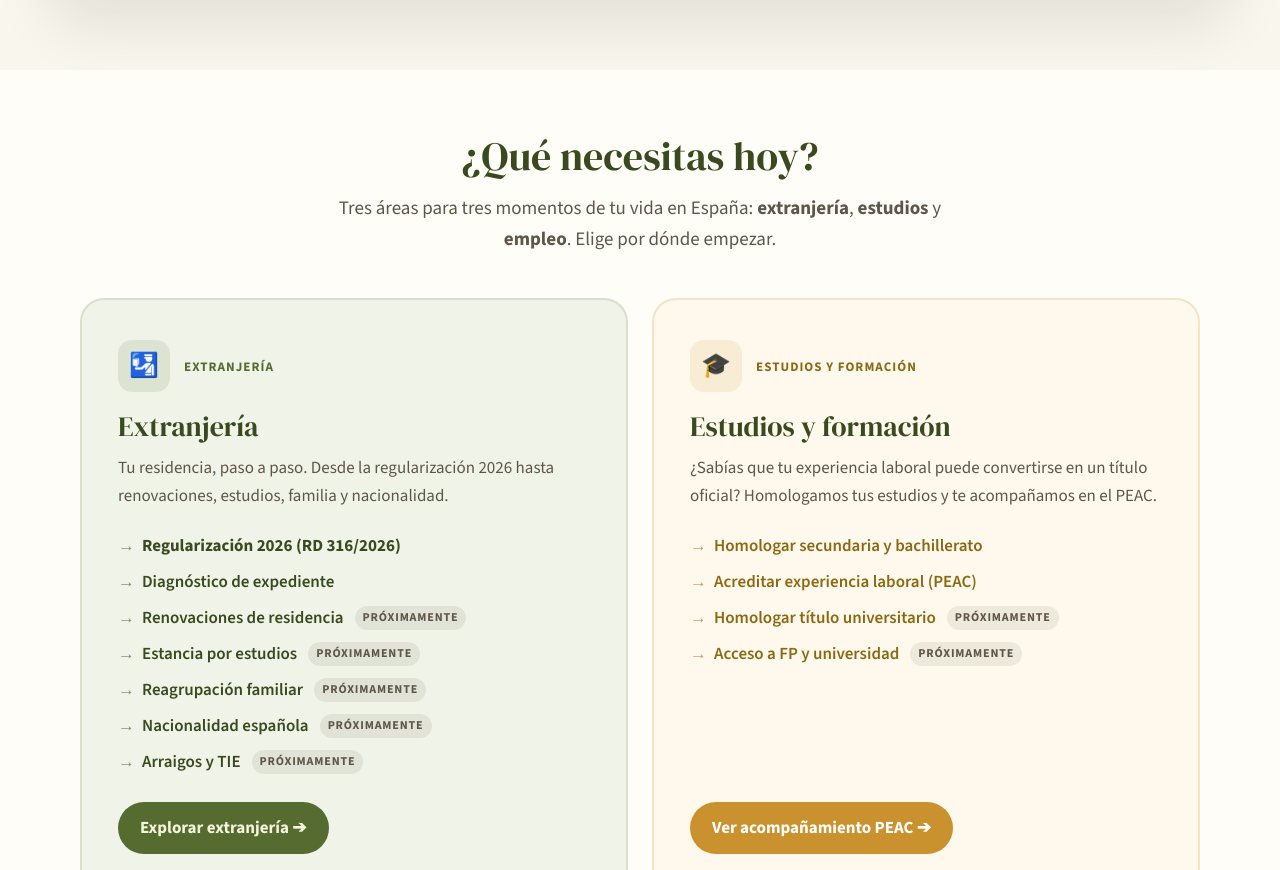
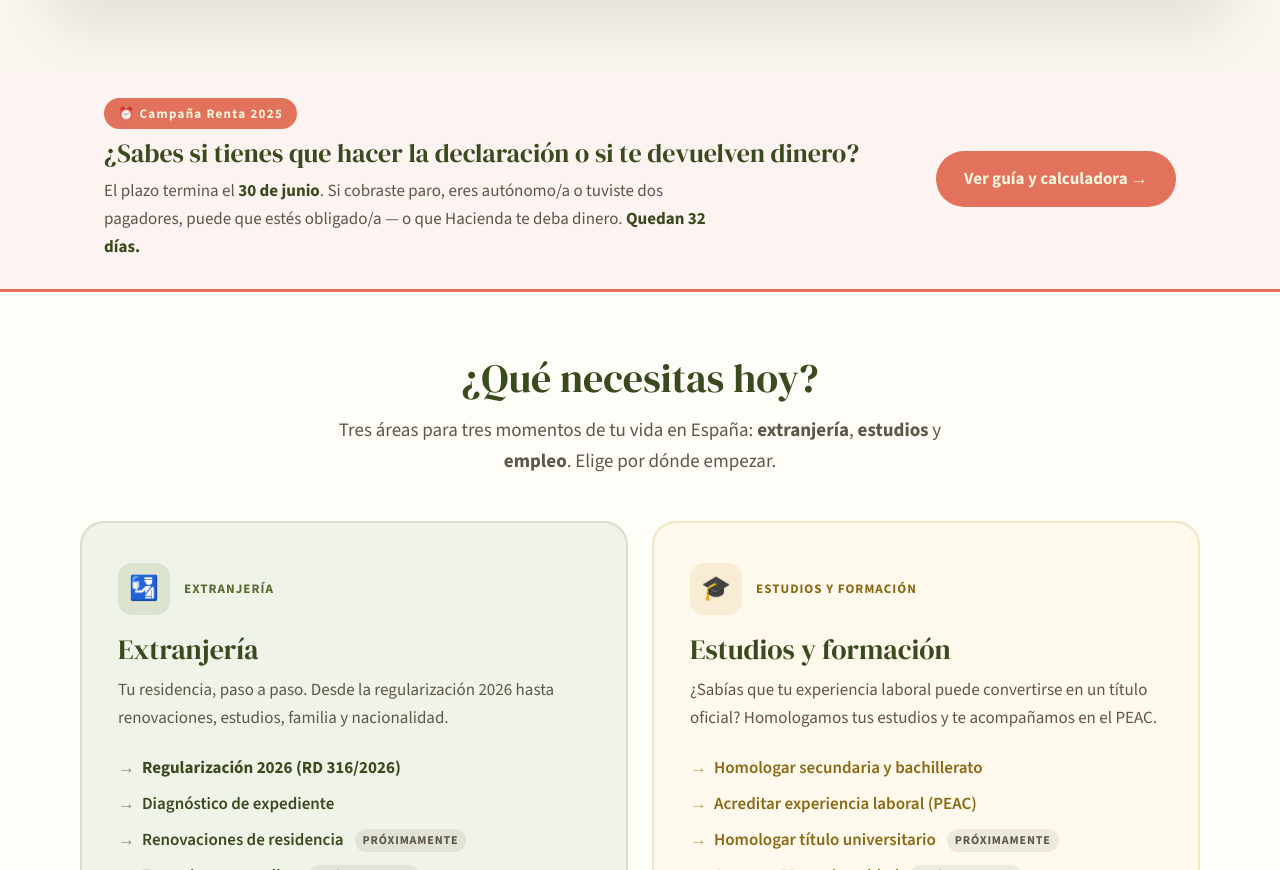
Before and after one commit to noranuzar/gestionaseguro, a plain HTML site: page index.html in a window 1280 px wide. Shown: the part 1158-2028 px from the top of the page. Drawn offline with nearby package versions, Linux system fonts and the light colour scheme.

Commit message:
Update index.html

```diff
--- a/index.html
+++ b/index.html
@@ -1980,6 +1980,17 @@ Información, herramientas útiles y acompañamiento práctico para avanzar con
     </div>
   </div>
  </header>
+  <!-- ============ BANNER RENTA (temporal, se oculta tras 30-jun) ============ -->
+<div class="alerta-rd" id="banner-renta" style="background:var(--terracota-bg); border-bottom-color:var(--terracota);">
+  <div class="container alerta-inner">
+    <div>
+      <span class="alerta-badge-rd" style="background:var(--terracota);">⏰ Campaña Renta 2025</span>
+      <div class="alerta-titulo">¿Sabes si tienes que hacer la declaración o si te devuelven dinero?</div>
+      <p class="alerta-texto">El plazo termina el <strong>30 de junio</strong>. Si cobraste paro, eres autónomo/a o tuviste dos pagadores, puede que estés obligado/a — o que Hacienda te deba dinero. <strong id="renta-dias"></strong></p>
+    </div>
+    <a href="guia_renta_2025.html" class="alerta-boton" style="background:var(--terracota);">Ver guía y calculadora →</a>
+  </div>
+</div>
  <!-- ============ ÁREAS HOME ============ -->
 <section class="areas-home container reveal" id="areas">
  <div class="areas-home-header">
@@ -2352,17 +2363,35 @@ function switchTab(btn, panelId) {
       cta.onclick = null;
   cta.textContent = 'Consultar →';
 }
-    // Contador días
+   // Contador días + Banner/Tarjeta Renta (misma fecha, se auto-ocultan)
     (function() {
       const fin = new Date('2026-06-30T23:59:59');
       const hoy = new Date();
       const dias = Math.max(0, Math.ceil((fin - hoy) / (1000 * 60 * 60 * 24)));
+      const finPasado = hoy > fin;
+
+      // Contador existente
       const els = document.querySelectorAll('.contador');
       if (dias > 0) {
         els.forEach(el => el.textContent = '(' + dias + ' días restantes)');
       } else {
         els.forEach(el => el.textContent = '(plazo finalizado)');
       }
+
+      // Banner Renta
+      const banner = document.getElementById('banner-renta');
+      if (banner) {
+        if (finPasado) {
+          banner.style.display = 'none';
+        } else {
+          const elDias = document.getElementById('renta-dias');
+          if (elDias) elDias.textContent = dias === 0 ? 'Último día: ¡hoy!' : 'Quedan ' + dias + ' días.';
+        }
+      }
+
+      // Tarjeta Renta
+      const card = document.getElementById('card-renta');
+      if (card && finPasado) card.style.display = 'none';
     })();
   </script>
 
```
